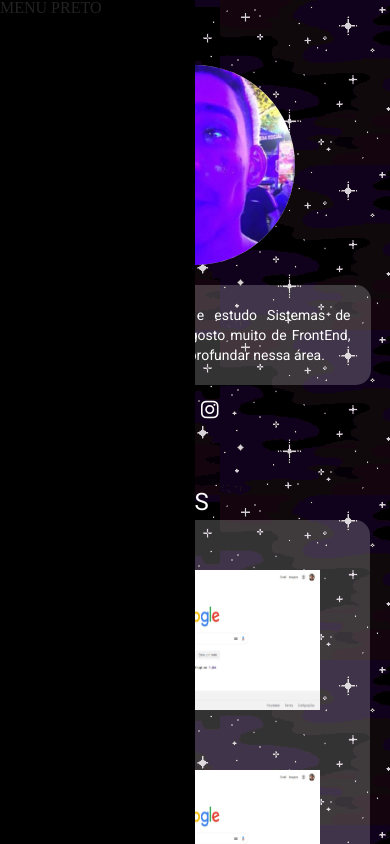
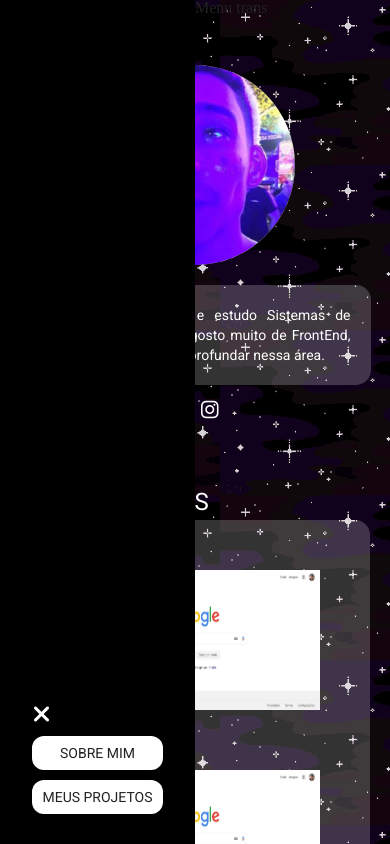
Before and after one commit to danieldoliveira3/meusite, a React (Create React App) app: page / in a window 390 px wide. Both pictures are taken after a click on the element 30 px from the left and 32 px from the top of the page. Shown: the top 844 px of the page. Built offline with nearby package versions, Linux system fonts and the light colour scheme.

Commit message:
menu done

```diff
--- a/src/components/Wrap/components/Menu/index.js
+++ b/src/components/Wrap/components/Menu/index.js
@@ -15,7 +15,20 @@ class Menu extends Component {
     return (
       <>
         {show ? (
-          <s.MenuPreto>MENU PRETO</s.MenuPreto>
+          <>
+            <s.MenuPreto>
+              <s.MenuLinks>
+                <i onClick={this.showMenu} className="fas fa-times"></i>
+                <ul>
+                  <s.MenuText>SOBRE MIM</s.MenuText>
+                  <s.MenuText>MEUS PROJETOS</s.MenuText>
+                </ul>
+              </s.MenuLinks>
+            </s.MenuPreto>
+            <s.MenuTransparent onClick={this.showMenu}>
+              Menu trans
+            </s.MenuTransparent>
+          </>
         ) : (
           <s.Menu onClick={this.showMenu}>
             <i className="fas fa-bars"></i>
--- a/src/components/Wrap/components/Menu/style.js
+++ b/src/components/Wrap/components/Menu/style.js
@@ -20,9 +20,64 @@ export const MenuPreto = styled.div`
   width: 50%;
   height: 100vh;
 
+  display: flex;
+  justify-content: center;
+
   position: fixed;
   top: 0;
   left: 0;
   z-index: 100;
   background: black;
 `;
+
+export const MenuTransparent = styled.div`
+  width: 50%;
+  height: 100vh;
+
+  position: fixed;
+  top: 0;
+  right: 0;
+  z-index: 100;
+  background: transparent;
+`;
+
+export const MenuLinks = styled.div`
+  display: flex;
+  flex-direction: column;
+  align-items: center;
+  justify-content: center;
+  padding: 20px;
+
+  position: absolute;
+  bottom: 10px;
+
+  i {
+    color: #fff;
+    font-size: 24px;
+    width: 100%;
+    text-align: left;
+  }
+
+  ul {
+    list-style: none;
+    text-align: center;
+    font-family: "Roboto", sans-serif;
+    font-style: normal;
+    font-weight: normal;
+    font-size: 24px;
+    text-align: center;
+  }
+`;
+
+export const MenuText = styled.li`
+  font-family: "Roboto", sans-serif;
+  font-style: normal;
+  font-weight: normal;
+  font-size: 14px;
+
+  background: #ffffff;
+  border-radius: 12px;
+  padding: 10px;
+  font-family: "Roboto" sans-serif !important;
+  margin-top: 10px;
+`;
--- a/src/reset.css
+++ b/src/reset.css
@@ -51,7 +51,6 @@ dt,
 dd,
 ol,
 ul,
-li,
 fieldset,
 form,
 label,
```
